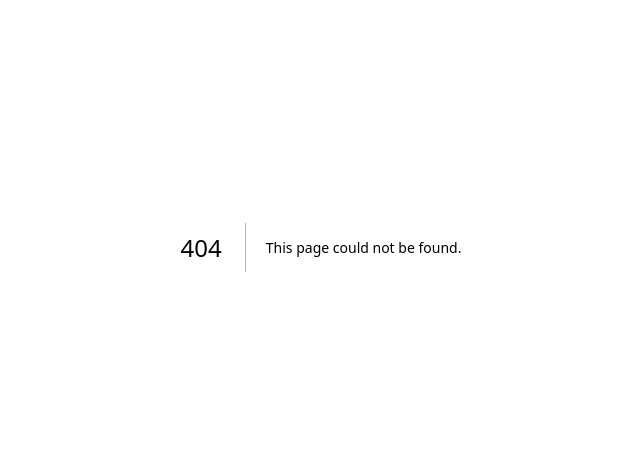
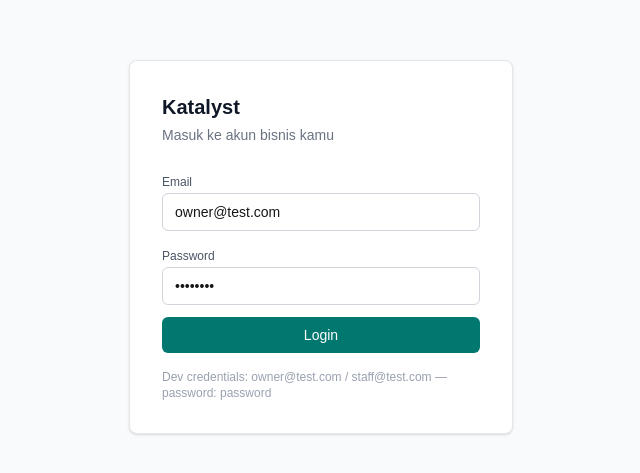
Before and after one commit to FlaidHack/Hackathon-Uniska, a Next.js app: page /login in a window 1280 px wide. Before the commit this address had no page. Shown: the part 153-626 px from the top of the page, without its empty margins (319-959 px from the left). Built offline with nearby package versions, Linux system fonts and the light colour scheme.

Commit message:
feat: setup nextauth

```diff
--- /dev/null
+++ b/app/api/auth/[...nextauth]/route.ts
@@ -0,0 +1,61 @@
+import NextAuth, { NextAuthOptions } from "next-auth";
+import CredentialsProvider from "next-auth/providers/credentials";
+import { PrismaAdapter } from "@next-auth/prisma-adapter";
+import { db } from "@/lib/db";
+
+export const authOptions: NextAuthOptions = {
+  adapter: PrismaAdapter(db),
+  providers: [
+    CredentialsProvider({
+      name: "Credentials",
+      credentials: {
+        email: { label: "Email", type: "email" },
+        password: { label: "Password", type: "password" },
+      },
+      async authorize(credentials) {
+        // TEMPORARY hardcoded check untuk MVP hackathon.
+        // Ganti dengan password hash asli sebelum ini dipakai serius.
+        if (
+          credentials?.email === "owner@test.com" &&
+          credentials?.password === "password"
+        ) {
+          const user = await db.user.findUnique({
+            where: { email: "owner@test.com" },
+          });
+          return user ?? null;
+        }
+        if (
+          credentials?.email === "staff@test.com" &&
+          credentials?.password === "password"
+        ) {
+          const user = await db.user.findUnique({
+            where: { email: "staff@test.com" },
+          });
+          return user ?? null;
+        }
+        return null;
+      },
+    }),
+  ],
+  session: { strategy: "jwt" },
+  callbacks: {
+    async jwt({ token, user }) {
+      if (user) {
+        token.role = user.role;
+        token.id = user.id;
+      }
+      return token;
+    },
+    async session({ session, token }) {
+      if (session.user) {
+        session.user.role = token.role;
+        session.user.id = token.id;
+      }
+      return session;
+    },
+  },
+  pages: { signIn: "/login" },
+};
+
+const handler = NextAuth(authOptions);
+export { handler as GET, handler as POST };
--- /dev/null
+++ b/app/login/page.tsx
@@ -0,0 +1,66 @@
+"use client";
+import { signIn } from "next-auth/react";
+import { useState } from "react";
+import { useRouter } from "next/navigation";
+import { Button } from "@/components/ui/button";
+import { Input } from "@/components/ui/input";
+
+export default function LoginPage() {
+  const router = useRouter();
+  const [email, setEmail] = useState("owner@test.com");
+  const [password, setPassword] = useState("password");
+  const [error, setError] = useState<string | null>(null);
+  const [loading, setLoading] = useState(false);
+
+  const handleLogin = async () => {
+    setLoading(true);
+    setError(null);
+    const res = await signIn("credentials", {
+      email,
+      password,
+      redirect: false,
+    });
+    setLoading(false);
+    if (res?.error) {
+      setError("Email atau password salah.");
+      return;
+    }
+    router.push("/dashboard");
+    router.refresh();
+  };
+
+  return (
+    <div className="min-h-screen flex items-center justify-center bg-gray-50">
+      <div className="w-full max-w-sm bg-white p-8 rounded-lg border border-gray-200 shadow-sm">
+        <h1 className="text-xl font-bold text-gray-900 mb-1">Katalyst</h1>
+        <p className="text-sm text-gray-500 mb-6">Masuk ke akun bisnis kamu</p>
+
+        <div className="space-y-3">
+          <div>
+            <label className="text-xs font-medium text-gray-600">Email</label>
+            <Input value={email} onChange={(e) => setEmail(e.target.value)} placeholder="owner@test.com" />
+          </div>
+          <div>
+            <label className="text-xs font-medium text-gray-600">Password</label>
+            <Input
+              type="password"
+              value={password}
+              onChange={(e) => setPassword(e.target.value)}
+              placeholder="••••••••"
+            />
+          </div>
+
+          {error && <p className="text-sm text-red-600">{error}</p>}
+
+          <Button onClick={handleLogin} disabled={loading} className="w-full">
+            {loading ? "Masuk..." : "Login"}
+          </Button>
+        </div>
+
+        <p className="text-xs text-gray-400 mt-4">
+          Dev credentials: owner@test.com / staff@test.com — password: password
+        </p>
+      </div>
+    </div>
+  );
+}
--- /dev/null
+++ b/components/SessionProviderWrapper.tsx
@@ -0,0 +1,7 @@
+"use client";
+import { SessionProvider } from "next-auth/react";
+import { ReactNode } from "react";
+
+export function SessionProviderWrapper({ children }: { children: ReactNode }) {
+  return <SessionProvider>{children}</SessionProvider>;
+}
--- /dev/null
+++ b/components/ui/badge.tsx
@@ -0,0 +1,28 @@
+import { HTMLAttributes } from "react";
+import { cn } from "@/lib/utils";
+
+type Tone = "neutral" | "success" | "warning" | "danger";
+
+const toneClasses: Record<Tone, string> = {
+  neutral: "bg-gray-100 text-gray-700",
+  success: "bg-emerald-100 text-emerald-700",
+  warning: "bg-amber-100 text-amber-700",
+  danger: "bg-red-100 text-red-700",
+};
+
+interface BadgeProps extends HTMLAttributes<HTMLSpanElement> {
+  tone?: Tone;
+}
+
+export function Badge({ className, tone = "neutral", ...props }: BadgeProps) {
+  return (
+    <span
+      className={cn(
+        "inline-block px-2 py-0.5 rounded text-xs font-medium",
+        toneClasses[tone],
+        className
+      )}
+      {...props}
+    />
+  );
+}
--- /dev/null
+++ b/components/ui/button.tsx
@@ -0,0 +1,30 @@
+import { ButtonHTMLAttributes, forwardRef } from "react";
+import { cn } from "@/lib/utils";
+
+type Variant = "primary" | "secondary" | "ghost" | "danger";
+
+interface ButtonProps extends ButtonHTMLAttributes<HTMLButtonElement> {
+  variant?: Variant;
+}
+
+const variantClasses: Record<Variant, string> = {
+  primary: "bg-teal-700 text-white hover:bg-teal-800",
+  secondary: "bg-gray-100 text-gray-900 hover:bg-gray-200",
+  ghost: "bg-transparent text-gray-700 hover:bg-gray-100",
+  danger: "bg-red-600 text-white hover:bg-red-700",
+};
+
+export const Button = forwardRef<HTMLButtonElement, ButtonProps>(
+  ({ className, variant = "primary", ...props }, ref) => (
+    <button
+      ref={ref}
+      className={cn(
+        "px-4 py-2 rounded-md text-sm font-medium transition-colors disabled:opacity-50 disabled:cursor-not-allowed",
+        variantClasses[variant],
+        className
+      )}
+      {...props}
+    />
+  )
+);
+Button.displayName = "Button";
--- /dev/null
+++ b/components/ui/card.tsx
@@ -0,0 +1,19 @@
+import { HTMLAttributes } from "react";
+import { cn } from "@/lib/utils";
+
+export function Card({ className, ...props }: HTMLAttributes<HTMLDivElement>) {
+  return (
+    <div
+      className={cn("bg-white border border-gray-200 rounded-lg shadow-sm p-4", className)}
+      {...props}
+    />
+  );
+}
+
+export function CardTitle({ className, ...props }: HTMLAttributes<HTMLHeadingElement>) {
+  return <h3 className={cn("text-sm font-medium text-gray-500 mb-1", className)} {...props} />;
+}
+
+export function CardValue({ className, ...props }: HTMLAttributes<HTMLParagraphElement>) {
+  return <p className={cn("text-2xl font-bold text-gray-900", className)} {...props} />;
+}
--- /dev/null
+++ b/components/ui/input.tsx
@@ -0,0 +1,17 @@
+import { InputHTMLAttributes, forwardRef } from "react";
+import { cn } from "@/lib/utils";
+
+export const Input = forwardRef<HTMLInputElement, InputHTMLAttributes<HTMLInputElement>>(
+  ({ className, ...props }, ref) => (
+    <input
+      ref={ref}
+      className={cn(
+        "w-full px-3 py-2 border border-gray-300 rounded-md text-sm",
+        "focus:outline-none focus:ring-2 focus:ring-teal-600 focus:border-transparent",
+        className
+      )}
+      {...props}
+    />
+  )
+);
+Input.displayName = "Input";
--- /dev/null
+++ b/components/ui/table.tsx
@@ -0,0 +1,24 @@
+import { HTMLAttributes, TdHTMLAttributes, ThHTMLAttributes } from "react";
+import { cn } from "@/lib/utils";
+
+export function Table({ className, ...props }: HTMLAttributes<HTMLTableElement>) {
+  return (
+    <div className="overflow-x-auto border border-gray-200 rounded-lg">
+      <table className={cn("w-full text-sm", className)} {...props} />
+    </div>
+  );
+}
+export function Thead({ className, ...props }: HTMLAttributes<HTMLTableSectionElement>) {
+  return <thead className={cn("bg-gray-50", className)} {...props} />;
+}
+export function Th({ className, ...props }: ThHTMLAttributes<HTMLTableCellElement>) {
+  return (
+    <th
+      className={cn("text-left font-medium text-gray-500 px-4 py-2 text-xs uppercase tracking-wide", className)}
+      {...props}
+    />
+  );
+}
+export function Td({ className, ...props }: TdHTMLAttributes<HTMLTableCellElement>) {
+  return <td className={cn("px-4 py-2 border-t border-gray-100", className)} {...props} />;
+}
--- /dev/null
+++ b/lib/utils.ts
@@ -0,0 +1,15 @@
+export function cn(...classes: (string | false | null | undefined)[]) {
+  return classes.filter(Boolean).join(" ");
+}
+
+export function formatRupiah(amount: number): string {
+  return new Intl.NumberFormat("id-ID", {
+    style: "currency",
+    currency: "IDR",
+    maximumFractionDigits: 0,
+  }).format(amount);
+}
+
+export function formatPercent(value: number): string {
+  return `${(value * 100).toFixed(1)}%`;
+}
--- /dev/null
+++ b/middleware.ts
@@ -0,0 +1,30 @@
+import { withAuth } from "next-auth/middleware";
+import { NextRequest, NextResponse } from "next/server";
+
+export default withAuth(
+  function middleware(req: NextRequest) {
+    // @ts-expect-error - nextauth is injected by withAuth wrapper
+    const token = req.nextauth?.token;
+    const ownerOnlyPaths = ["/dashboard", "/simulator", "/settings"];
+
+    if (
+      ownerOnlyPaths.some((p) => req.nextUrl.pathname.startsWith(p)) &&
+      token?.role !== "OWNER"
+    ) {
+      return NextResponse.redirect(new URL("/transactions", req.url));
+    }
+
+    return NextResponse.next();
+  },
+  { callbacks: { authorized: ({ token }) => !!token } }
+);
+
+export const config = {
+  matcher: [
+    "/dashboard/:path*",
+    "/simulator/:path*",
+    "/settings/:path*",
+    "/transactions/:path*",
+    "/products/:path*",
+  ],
+};
--- /dev/null
+++ b/types/next-auth.d.ts
@@ -0,0 +1,24 @@
+import { Role } from "@prisma/client";
+import "next-auth";
+import "next-auth/jwt";
+
+declare module "next-auth" {
+  interface Session {
+    user: {
+      id: string;
+      role: Role;
+      name?: string | null;
+      email?: string | null;
+    };
+  }
+  interface User {
+    role: Role;
+  }
+}
+
+declare module "next-auth/jwt" {
+  interface JWT {
+    id: string;
+    role: Role;
+  }
+}
```
